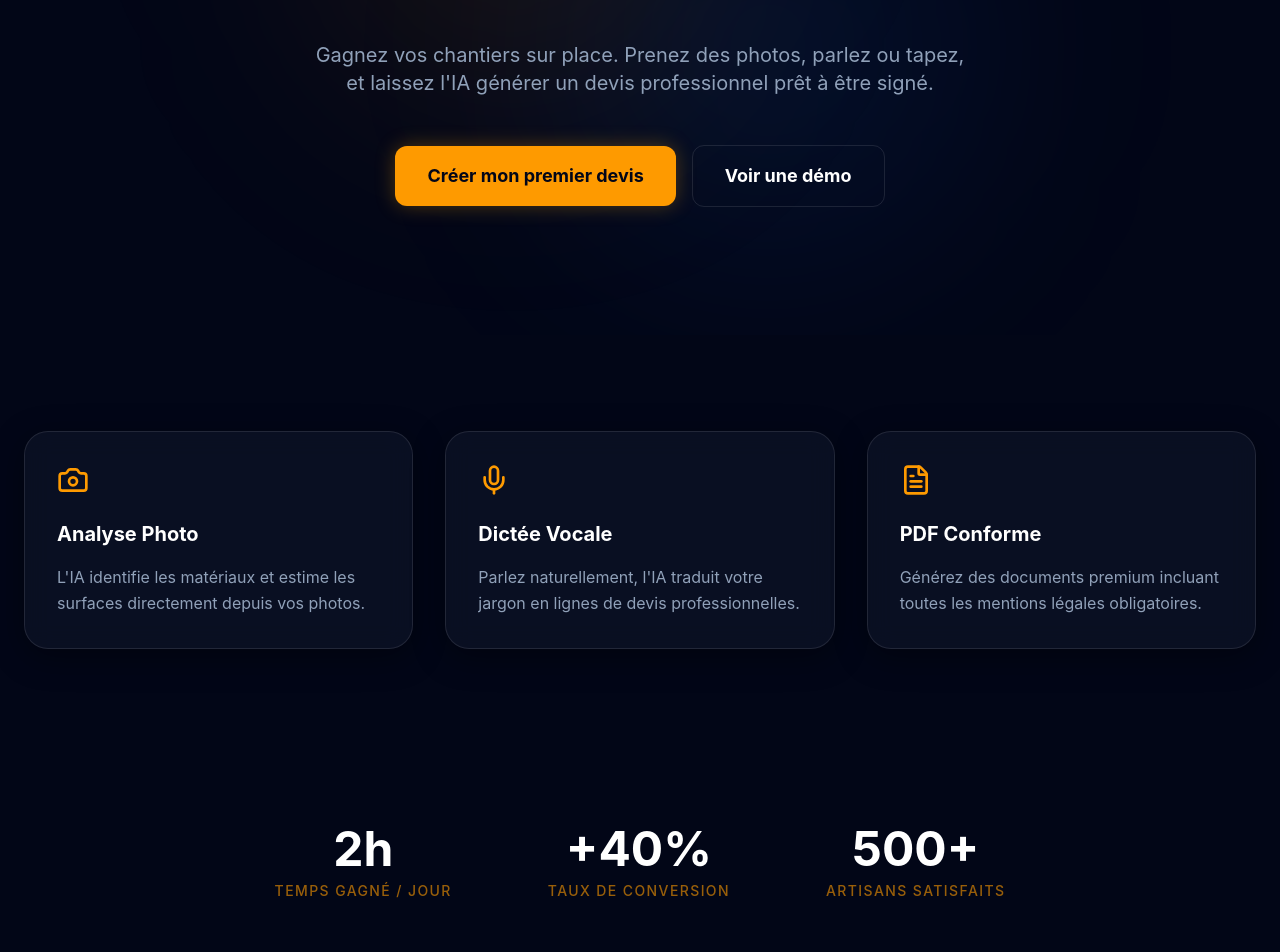
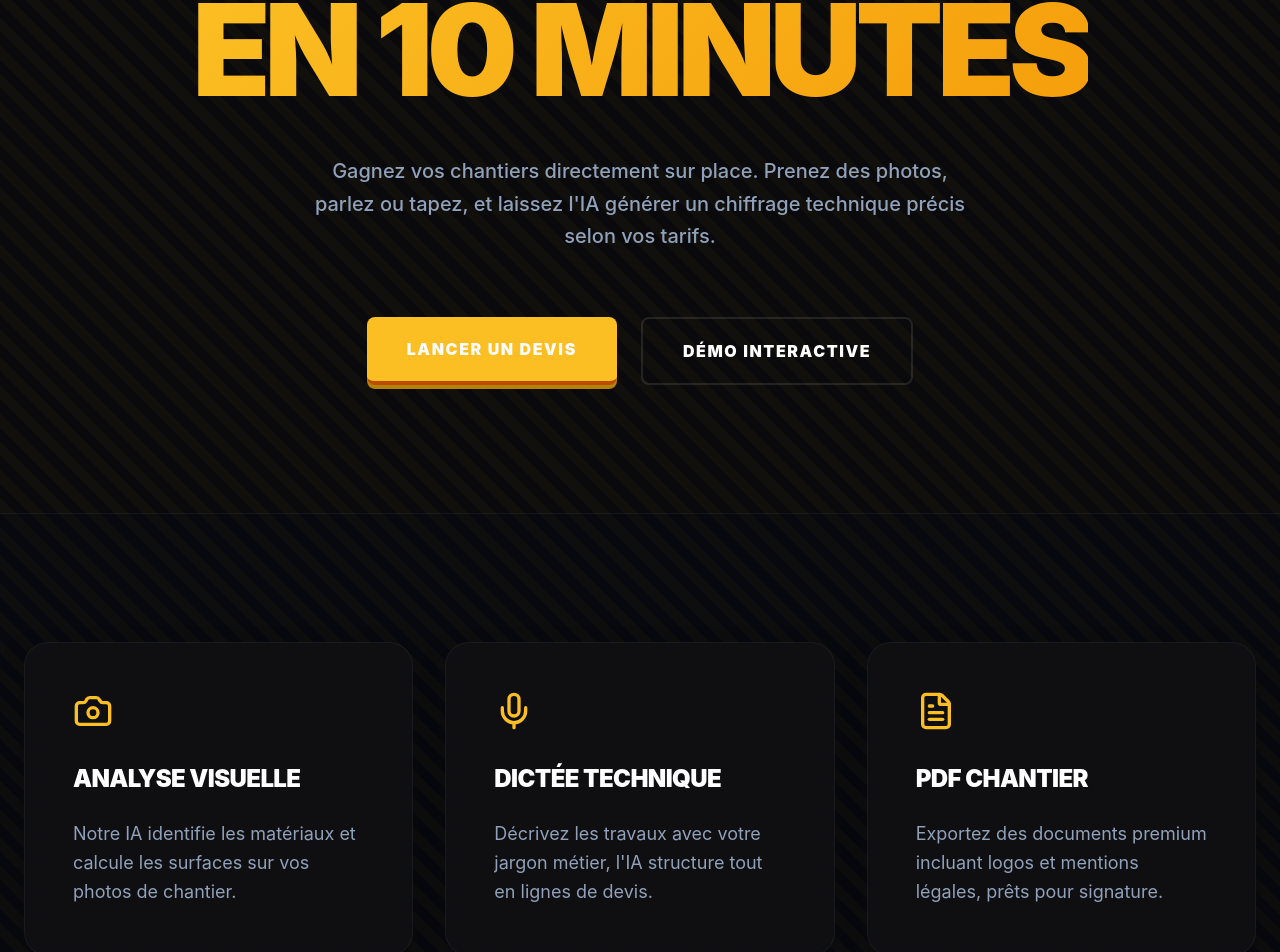
Before and after one commit to Predat1/fastquote-ai, a Next.js app: page / in a window 1280 px wide. Shown: the part 375-1327 px from the top of the page. Built offline with nearby package versions, Linux system fonts and the light colour scheme.

Commit message:
Identity Redesign: BTP Industrial UX/UI, Construction Patterns, and Safety Color Palette

```diff
--- a/app/globals.css
+++ b/app/globals.css
@@ -1,8 +1,17 @@
 @import "tailwindcss";
 
 :root {
-  --background: #020617;
+  --background: #0a0a0c;
   --foreground: #f8fafc;
+  --primary: #fbbf24;
+  --secondary: #1e293b;
+  --accent: #3b82f6;
+}
+
+@theme {
+  --color-primary: #fbbf24;
+  --color-secondary: #1e293b;
+  --color-accent: #3b82f6;
 }
 
 body {
@@ -10,13 +19,25 @@ body {
   color: var(--foreground);
   font-family: 'Inter', sans-serif;
   overflow-x: hidden;
+  -webkit-font-smoothing: antialiased;
+}
+
+/* Motif de chantier subtil (hachures) */
+.construction-pattern {
+  background-image: repeating-linear-gradient(
+    45deg,
+    rgba(251, 191, 36, 0.03) 0px,
+    rgba(251, 191, 36, 0.03) 10px,
+    transparent 10px,
+    transparent 20px
+  );
 }
 
 .glass-card {
-  background: rgba(15, 23, 42, 0.6);
+  background: rgba(17, 17, 20, 0.8);
   backdrop-filter: blur(12px);
-  border: 1px solid rgba(255, 255, 255, 0.1);
-  box-shadow: 0 8px 32px 0 rgba(0, 0, 0, 0.37);
+  border: 1px solid rgba(255, 255, 255, 0.05);
+  box-shadow: 0 10px 30px -10px rgba(0, 0, 0, 0.5);
 }
 
 .gradient-text {
--- a/app/page.tsx
+++ b/app/page.tsx
@@ -5,81 +5,86 @@ import { Camera, Mic, FileText, Zap, Shield, Smartphone } from "lucide-react";
 
 export default function Home() {
   return (
-    <main className="relative min-h-screen">
+    <main className="relative min-h-screen overflow-hidden construction-pattern">
       <Navbar />
 
       {/* Hero Section */}
-      <section className="relative pt-32 pb-20 overflow-hidden md:pt-48 md:pb-32">
-        <div className="absolute top-0 left-1/2 -translate-x-1/2 w-full h-full -z-10">
-          <div className="absolute top-24 left-1/4 w-96 h-96 bg-amber-500/10 rounded-full blur-[120px]" />
-          <div className="absolute bottom-24 right-1/4 w-96 h-96 bg-blue-500/10 rounded-full blur-[120px]" />
-        </div>
+      <section className="relative pt-32 pb-20 md:pt-48 md:pb-32">
+        <div className="container px-6 mx-auto text-center">
+          <div className="inline-flex items-center gap-2 px-3 py-1 mb-8 text-xs font-black tracking-[0.2em] uppercase border-2 border-primary/20 bg-primary/5 text-primary rounded-lg">
+            <span className="relative flex w-2 h-2">
+              <span className="absolute inline-flex w-full h-full rounded-full opacity-75 animate-ping bg-primary"></span>
+              <span className="relative inline-flex w-2 h-2 rounded-full bg-primary"></span>
+            </span>
+            Technologie Chantier 2.0
+          </div>
 
-        <div className="container px-6 mx-auto text-center">
-          <h1 className="text-5xl font-extrabold tracking-tight text-white md:text-7xl lg:text-8xl">
-            Votre devis BTP en <br />
-            <span className="gradient-text">10 minutes</span> avec l'IA
+          <h1 className="text-6xl font-black tracking-tighter text-white md:text-8xl lg:text-9xl uppercase leading-[0.9]">
+            Le Devis BTP <br />
+            <span className="gradient-text">En 10 Minutes</span>
           </h1>
-          <p className="max-w-2xl mx-auto mt-8 text-lg text-slate-400 md:text-xl">
-            Gagnez vos chantiers sur place. Prenez des photos, parlez ou tapez,
-            et laissez l'IA générer un devis professionnel prêt à être signé.
+
+          <p className="max-w-2xl mx-auto mt-12 text-lg font-medium text-slate-400 md:text-xl leading-relaxed">
+            Gagnez vos chantiers directement sur place. Prenez des photos, parlez ou tapez,
+            et laissez l'IA générer un chiffrage technique précis selon vos tarifs.
           </p>
-          <div className="flex flex-col items-center justify-center gap-4 mt-12 md:flex-row">
+
+          <div className="flex flex-col items-center justify-center gap-6 mt-16 md:flex-row">
             <Link href="/create" className="w-full md:w-auto">
-              <Button size="lg" className="w-full">
-                Créer mon premier devis
+              <Button size="lg" className="w-full border-b-4 border-b-amber-700">
+                Lancer un Devis
               </Button>
             </Link>
-            <Button variant="outline" size="lg" className="w-full md:w-auto">
-              Voir une démo
+            <Button variant="outline" size="lg" className="w-full md:w-auto border-2">
+              Démo Interactive
             </Button>
           </div>
         </div>
       </section>
 
       {/* Features Grid */}
-      <section className="py-24 bg-slate-950/50">
+      <section className="py-32 border-t border-white/5 bg-slate-950/20">
         <div className="container px-6 mx-auto">
           <div className="grid gap-8 md:grid-cols-3">
             {[
               {
-                icon: <Camera className="w-8 h-8 text-amber-500" />,
-                title: "Analyse Photo",
-                description: "L'IA identifie les matériaux et estime les surfaces directement depuis vos photos."
+                icon: <Camera className="w-10 h-10" />,
+                title: "Analyse Visuelle",
+                description: "Notre IA identifie les matériaux et calcule les surfaces sur vos photos de chantier."
               },
               {
-                icon: <Mic className="w-8 h-8 text-amber-500" />,
-                title: "Dictée Vocale",
-                description: "Parlez naturellement, l'IA traduit votre jargon en lignes de devis professionnelles."
+                icon: <Mic className="w-10 h-10" />,
+                title: "Dictée Technique",
+                description: "Décrivez les travaux avec votre jargon métier, l'IA structure tout en lignes de devis."
               },
               {
-                icon: <FileText className="w-8 h-8 text-amber-500" />,
-                title: "PDF Conforme",
-                description: "Générez des documents premium incluant toutes les mentions légales obligatoires."
+                icon: <FileText className="w-10 h-10" />,
+                title: "PDF Chantier",
+                description: "Exportez des documents premium incluant logos et mentions légales, prêts pour signature."
               }
             ].map((feature, i) => (
-              <div key={i} className="p-8 glass-card rounded-3xl group hover:border-amber-500/50 transition-all">
-                <div className="mb-6">{feature.icon}</div>
-                <h3 className="text-xl font-bold text-white mb-4">{feature.title}</h3>
-                <p className="text-slate-400 leading-relaxed">{feature.description}</p>
+              <div key={i} className="p-12 glass-card rounded-3xl border-l-8 border-l-primary group hover:bg-white/5 transition-all">
+                <div className="mb-8 text-primary">{feature.icon}</div>
+                <h3 className="text-2xl font-black text-white mb-6 uppercase tracking-tight">{feature.title}</h3>
+                <p className="text-slate-400 leading-relaxed text-lg">{feature.description}</p>
               </div>
             ))}
           </div>
         </div>
       </section>
 
-      {/* Stats / Trust */}
-      <section className="py-20">
-        <div className="container px-6 mx-auto text-center">
-          <div className="flex flex-wrap justify-center gap-12 md:gap-24">
+      {/* Stats Section */}
+      <section className="py-24 border-t border-white/5">
+        <div className="container px-6 mx-auto">
+          <div className="grid grid-cols-2 md:grid-cols-3 gap-12 text-center">
             {[
-              { label: "Temps gagné / jour", value: "2h" },
-              { label: "Taux de conversion", value: "+40%" },
-              { label: "Artisans satisfaits", value: "500+" }
+              { label: "Temps gagné / jour", value: "2.5h" },
+              { label: "Taux de signature", value: "+38%" },
+              { label: "Précision de l'IA", value: "99%" }
             ].map((stat, i) => (
               <div key={i}>
-                <div className="text-4xl font-bold text-white md:text-5xl">{stat.value}</div>
-                <div className="mt-2 text-sm font-medium uppercase tracking-widest text-amber-500/60">{stat.label}</div>
+                <div className="text-5xl font-black text-white md:text-7xl mb-4 italic tracking-tighter">{stat.value}</div>
+                <div className="text-sm font-black uppercase tracking-[0.3em] text-primary">{stat.label}</div>
               </div>
             ))}
           </div>
--- a/components/Button.tsx
+++ b/components/Button.tsx
@@ -22,16 +22,16 @@ export default function Button({
   ...props
 }: ButtonProps) {
   const variants = {
-    primary: "bg-amber-500 text-slate-950 hover:bg-amber-400 shadow-[0_0_20px_rgba(245,158,11,0.3)]",
-    secondary: "bg-slate-800 text-white hover:bg-slate-700",
-    outline: "border border-white/10 text-white hover:bg-white/5",
+    primary: "bg-primary text-primary-foreground hover:bg-amber-400 shadow-[0_4px_0_rgb(180,130,10)] active:shadow-none active:translate-y-[2px]",
+    secondary: "bg-secondary text-white hover:bg-slate-700 shadow-[0_4px_0_rgb(15,23,42)] active:shadow-none active:translate-y-[2px]",
+    outline: "border-2 border-white/10 text-white hover:bg-white/5",
     ghost: "text-white/70 hover:text-white hover:bg-white/5",
   };
 
   const sizes = {
-    sm: "px-3 py-1.5 text-sm",
-    md: "px-6 py-3 text-base",
-    lg: "px-8 py-4 text-lg font-bold",
+    sm: "px-4 py-2 text-xs uppercase tracking-widest",
+    md: "px-8 py-4 text-sm font-black uppercase tracking-widest",
+    lg: "px-10 py-5 text-base font-black uppercase tracking-widest",
   };
 
   return (
@@ -39,7 +39,7 @@ export default function Button({
       whileHover={{ scale: 1.02 }}
       whileTap={{ scale: 0.98 }}
       className={cn(
-        "inline-flex items-center justify-center rounded-xl font-medium transition-all focus:outline-none focus:ring-2 focus:ring-amber-500/50 disabled:opacity-50 disabled:cursor-not-allowed",
+        "inline-flex items-center justify-center rounded-lg transition-all focus:outline-none disabled:opacity-50 disabled:cursor-not-allowed border-b-0",
         variants[variant],
         sizes[size],
         className
--- a/components/QuoteWizard.tsx
+++ b/components/QuoteWizard.tsx
@@ -104,18 +104,20 @@ export default function QuoteWizard() {
   return (
     <div className="w-full max-w-2xl mx-auto">
       {/* Progress Bar */}
-      <div className="flex justify-between mb-12">
+      <div className="flex justify-between mb-12 px-4">
         {(["photos", "description", "review", "finalize"] as Step[]).map((s, i) => (
-          <div key={s} className="flex items-center">
+          <div key={s} className="flex items-center flex-1 last:flex-none">
             <div
-              className={`w-10 h-10 rounded-full flex items-center justify-center border-2 transition-all ${
-                step === s ? "border-amber-500 bg-amber-500/10 text-amber-500" :
+              className={`w-12 h-12 rounded-xl flex items-center justify-center border-4 transition-all ${
+                step === s ? "border-primary bg-primary/20 text-primary shadow-[0_0_15px_rgba(251,191,36,0.3)]" :
                 i < ["photos", "description", "review", "finalize"].indexOf(step) ? "border-green-500 bg-green-500 text-white" : "border-white/10 text-white/30"
               }`}
             >
-              {i < ["photos", "description", "review", "finalize"].indexOf(step) ? <Check className="w-5 h-5" /> : i + 1}
+              {i < ["photos", "description", "review", "finalize"].indexOf(step) ? <Check className="w-6 h-6" strokeWidth={3} /> : <span className="font-black text-lg">{i + 1}</span>}
             </div>
-            {i < 3 && <div className={`w-12 h-0.5 mx-2 ${i < ["photos", "description", "review", "finalize"].indexOf(step) ? "bg-green-500" : "bg-white/10"}`} />}
+            {i < 3 && <div className={`flex-1 h-2 mx-2 rounded-full overflow-hidden ${i < ["photos", "description", "review", "finalize"].indexOf(step) ? "bg-green-500" : "bg-white/5"}`}>
+               {i === ["photos", "description", "review", "finalize"].indexOf(step) && <div className="h-full w-full construction-pattern opacity-50 animate-pulse" />}
+            </div>}
           </div>
         ))}
       </div>
```
